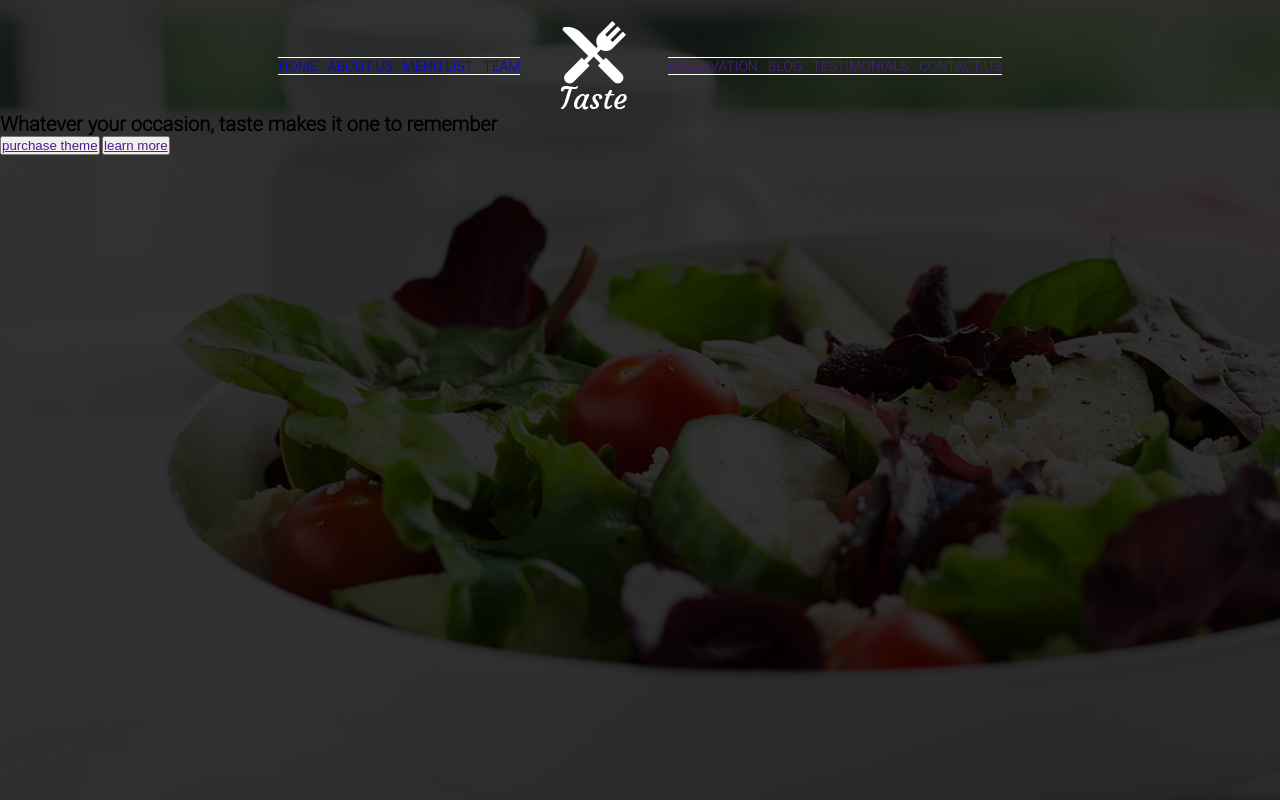
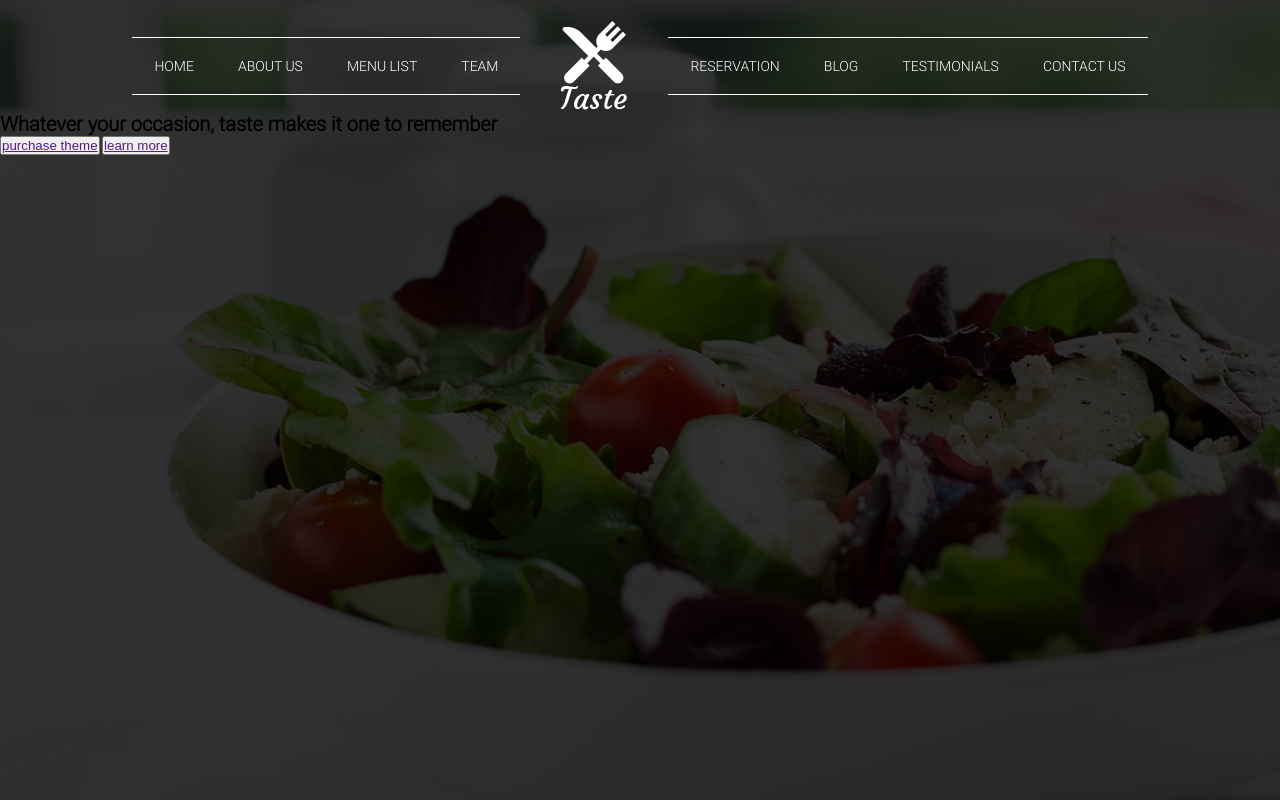
Before and after one commit to Nelnaji/git_bootstrap_les_chefs_14, a website: page index.html in a window 1280 px wide. Drawn offline with Linux system fonts and the light colour scheme.

Commit message:
nav bar completed without js

```diff
--- a/index.html
+++ b/index.html
@@ -31,10 +31,10 @@
                     alt=""></a>
             <!-- les 4 derniers liens de la nav -->
             <div class="header__nav-box">
-                <a href="" class="header__nav-box-link">reservation</a>
-                <a href="" class="header__nav-box-link">blog</a>
-                <a href="" class="header__nav-box-link">testimonials</a>
-                <a href="" class="header__nav-box-link">contact us</a>
+                <a href="#" class="header__nav-box-link">reservation</a>
+                <a href="#" class="header__nav-box-link">blog</a>
+                <a href="#" class="header__nav-box-link">testimonials</a>
+                <a href="#" class="header__nav-box-link">contact us</a>
             </div>
         </nav>
 
--- a/src/scss/_general.scss
+++ b/src/scss/_general.scss
@@ -8,6 +8,7 @@
     margin: 0;
     padding: 0;
     box-sizing: inherit;
+
 }
 
 html {
--- a/src/scss/modules/_header.scss
+++ b/src/scss/modules/_header.scss
@@ -21,15 +21,30 @@
 
     .header__nav-box {
         display: flex;
-        gap: 1rem;
+
         font-size: 1.4rem;
         border-top: 1px solid $white;
         border-bottom: 1px solid $white;
 
-        a {
+
+
+        a,
+        a:visited {
             text-decoration: none;
             text-transform: uppercase;
+            color: $white;
+            padding: 2rem 2.2rem;
+            transition: .3s;
+            background-color: none;
 
+            &:hover {
+                background-color: $red-hover;
+            }
+
+            &:active,
+            &:focus {
+                background-color: $red;
+            }
         }
     }
 }
```
Also changed, not shown: public/css/app.css, 1 other file.
